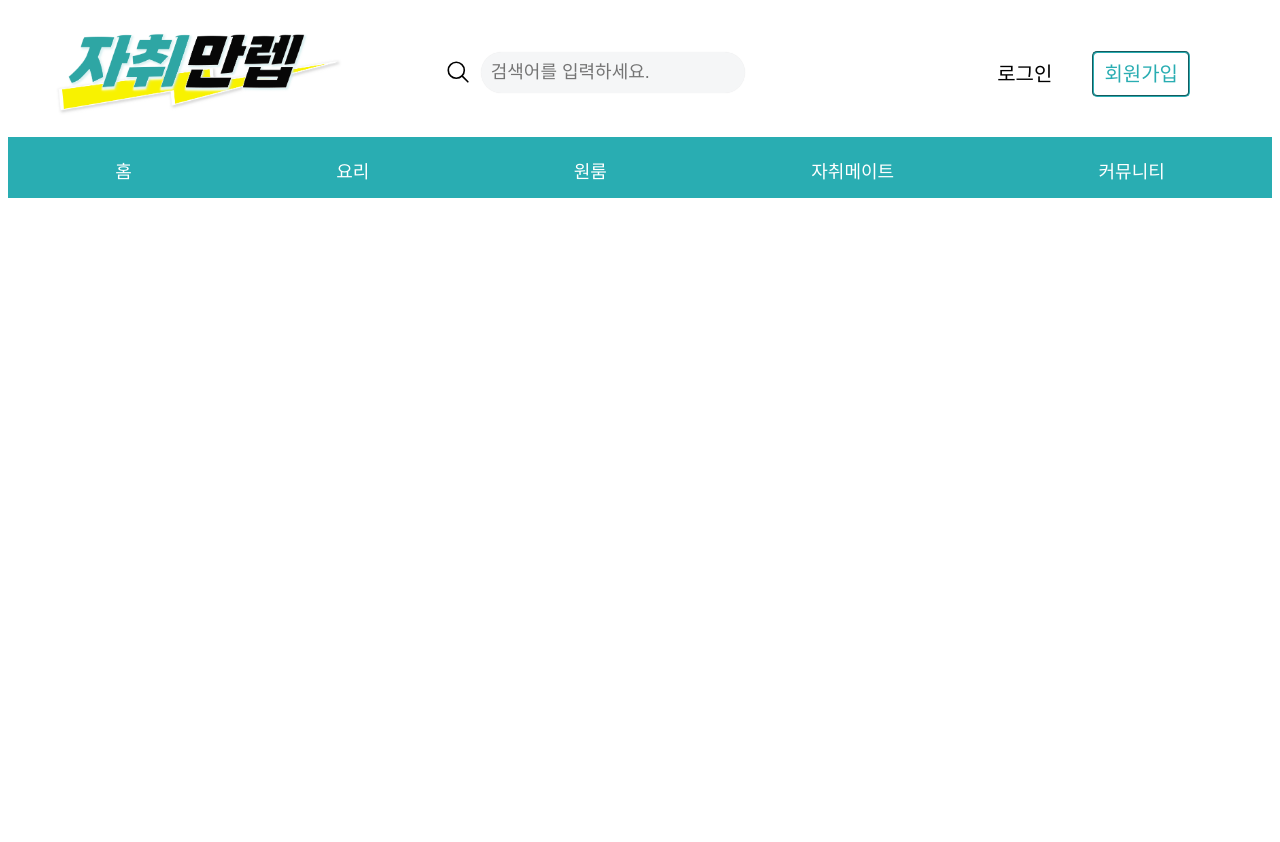
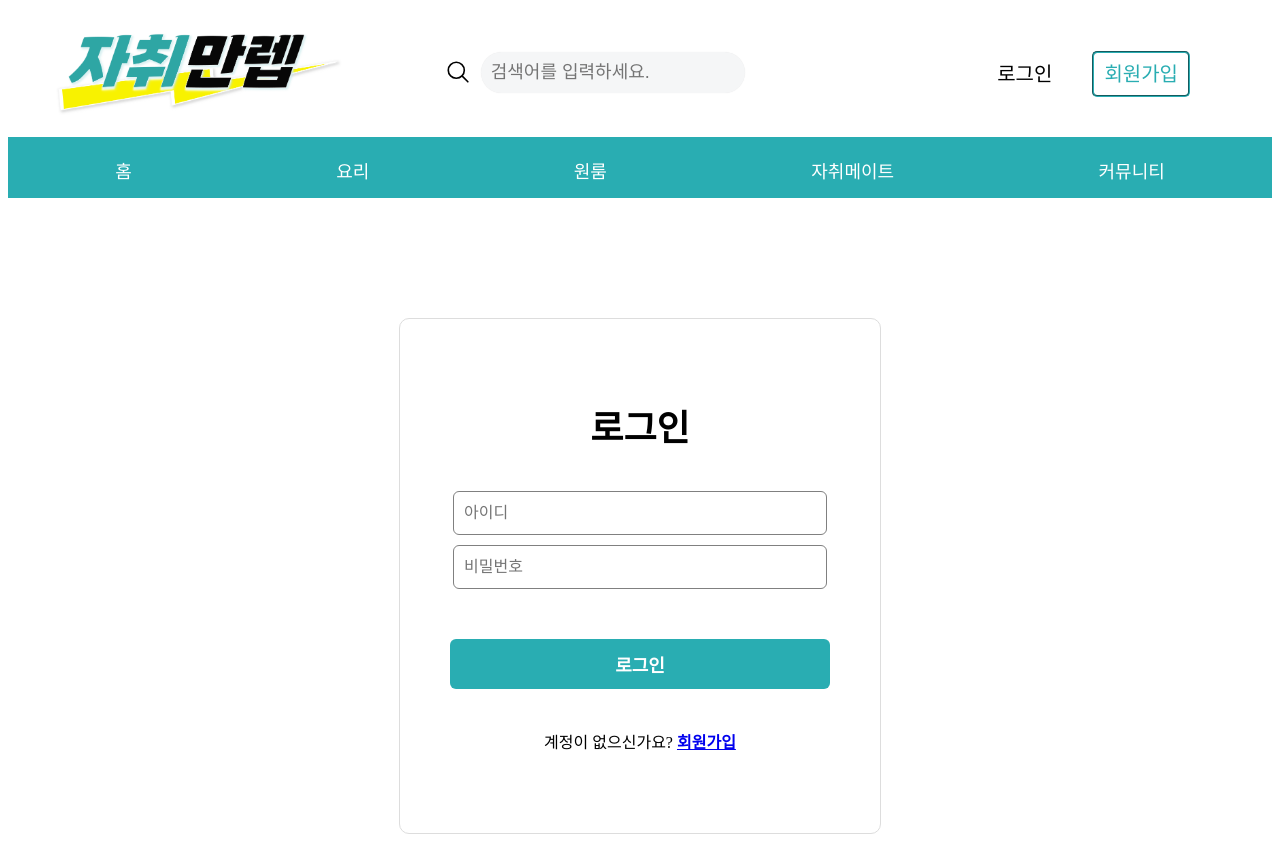
Before and after one commit to 2024-Hansung-Capstone/projectj-frontend, a React (Create React App) app: page /Login in a window 1280 px wide. Before the commit the page ends 800 px from the top, so only its background shows below. Built offline with nearby package versions, Linux system fonts and the light colour scheme; a web font is replaced by a local one.

Commit message:
add Login,Signup

```diff
--- a/src/App.js
+++ b/src/App.js
@@ -13,7 +13,8 @@ import HeaderB from "./pages/BeforeLogin/Header";
 import HomeB from "./pages/BeforeLogin/Home";
 import MateB from "./pages/BeforeLogin/Mate";
 import CommunityB from "./pages/BeforeLogin/Community";
-
+import Login from "./pages/BeforeLogin/Login";
+import Signup from "./pages/BeforeLogin/Signup";
 
 function App() {
   const isAuthenticated = true; // 실제 인증 상태로 대체
@@ -31,6 +32,8 @@ function App() {
             <Route path="/" element={isAuthenticated ? <HomeB /> : <HomeA />} />
             <Route path="/Mate" element={isAuthenticated ? <MateB /> : <MateA />} />
             <Route path="/Community" element={isAuthenticated ? <CommunityB /> : <CommunityA />} />
+            <Route path="/Login" element={<Login />}/>
+            <Route path="/Signup" element={<Signup />}/>
           </Routes>
         </div>
         <div className="footer-section"></div>
--- a/src/pages/BeforeLogin/Login.css
+++ b/src/pages/BeforeLogin/Login.css
@@ -0,0 +1,64 @@
+.login-form-container {
+    width: 400px;
+    margin: 0 auto;
+    margin-top: 120px;
+    text-align: center;
+    padding: 40px; /* �대� �щ갚 */
+    border: 1px solid #ddd; /* �� */
+    border-radius: 10px; /* �κ렐 �ㅻえ瑜� �꾪븳 �뚮몢由� 諛섍꼍 異붽� */
+}
+
+.login-form-item {
+    width: calc(100% - 20px);
+    margin-bottom: 10px;
+    margin-left: 10px; /* 醫뚯륫 留덉쭊 異붽� */
+}
+
+.login-form-title {
+    margin-top: 40px; /* �곷떒 �щ갚 議곗젙 */
+    text-align: center;
+    margin-bottom: 40px; /* �섎떒 �щ갚 議곗젙 */
+    font-size: 36px;
+    color: #000000;
+}
+
+.login-form-item input {
+    width: calc(100% - 20px);
+    height: 40px;
+    font-size: 16px;
+    margin-bottom: 0px;
+    padding-left: 10px;
+    border: 1px solid gray;
+    border-radius: 6px;
+    display: inline-block;
+}
+
+.login-form-button {
+    width: calc(100% - 20px);
+    height: 50px;
+    font-size: 18px;
+    font-weight: bold;
+    margin-top: 40px;
+    margin-bottom: 20px;
+    background-color: #29ADB2;
+    color: white;
+    border: none;
+    border-radius: 6px;
+    cursor: pointer;
+    display: inline-block;
+    transition: background-color 0.3s, color 0.3s;
+}
+
+.login-form-button:hover {
+    background-color: #209094;
+}
+
+.login-form-link {
+    text-align: center;
+    margin-top: 20px;
+    margin-bottom: 40px;
+}
+
+.login-form-link a {
+    font-weight: bold;
+}
--- a/src/pages/BeforeLogin/Login.js
+++ b/src/pages/BeforeLogin/Login.js
@@ -0,0 +1,41 @@
+import React from 'react';
+import './Login.css';
+import { Link, useNavigate } from 'react-router-dom';
+
+const Login= () => {
+  const navigate = useNavigate();
+
+  const handleLogin = () => {
+    console.log('로그인 버튼이 클릭되었습니다.');
+  };
+
+  return (
+    <div className="login-form-container">
+      <h2 className="login-form-title">로그인</h2>
+      <form>
+        <div className="login-form-item">
+          <input
+            type="text"
+            placeholder="아이디"
+          />
+        </div>
+        <div className="login-form-item">
+          <input
+            type="password"
+            placeholder="비밀번호"
+          />
+        </div>
+        <div>
+          <button type="button" onClick={handleLogin} className="login-form-button">
+            로그인
+          </button>
+        </div>
+      </form>
+      <p className="login-form-link">
+        계정이 없으신가요? <Link to="/signup">회원가입</Link>
+      </p>
+    </div>
+  );
+};
+
+export default Login;
--- a/src/pages/BeforeLogin/Signup.css
+++ b/src/pages/BeforeLogin/Signup.css
@@ -0,0 +1,83 @@
+.signup-form-container {
+    width: 400px;
+    margin: 0 auto; /* 媛��대뜲 �뺣젹�� �꾪븳 �ㅽ��� 異붽� */
+    margin-top: 120px;
+    margin-bottom: 120px;
+    text-align: center;
+    padding: 60px; /* �대� �щ갚 */
+    border: 1px solid #ddd; /* �� */
+    border-radius: 10px; /* �κ렐 �ㅻえ瑜� �꾪븳 �뚮몢由� 諛섍꼍 異붽� */
+}
+
+.signup-form-title {
+    margin-top: 20px; /* �곷떒 �щ갚 議곗젙 */
+    margin-bottom: 40px; /* �섎떒 �щ갚 議곗젙 */
+    text-align: center;
+    font-size: 36px;
+    color: #000000;
+}
+
+.signup-form-item {
+    width: calc(100% - 20px);
+    margin-bottom: 20px;
+    margin-left: 10px; /* 醫뚯륫 留덉쭊 異붽� */
+}
+
+.signup-form-item input,
+.signup-form-item select,
+.signup-form-item input[type="date"] {
+    width: 100%;
+    height: 40px;
+    font-size: 16px;
+    padding-left: 10px;
+    border: 1px solid gray;
+    border-radius: 4px;
+}
+
+.date-picker {
+    display: flex;
+  }
+
+  .date-input {
+    flex: 1;
+    margin-right: 10px;
+  }
+
+.signup-form-button {
+    width: calc(100% - 20px);
+    height: 50px;
+    font-size: 18px;
+    font-weight: bold;
+    margin-top: 40px;
+    margin-bottom: 5px;
+    background-color: #29ADB2;
+    color: white;
+    border: none;
+    border-radius: 6px;
+    cursor: pointer;
+    display: inline-block;
+    transition: background-color 0.3s, color 0.3s;
+}
+
+.signup-form-button:hover {
+    background-color: #209094;
+}
+
+.signup-form-item.checkbox {
+    position: relative;
+    margin-left: 25px;
+}
+
+.signup-form-item.checkbox input {
+    position: absolute;
+    top: 50%;
+    left: -140px;
+    transform: translateY(-50%) scale(0.5);
+}
+
+.signup-form-item.checkbox label {
+    position: relative;
+    text-align: left;
+    padding-left: 5px;
+    font-size: 14px;
+}
--- a/src/pages/BeforeLogin/Signup.js
+++ b/src/pages/BeforeLogin/Signup.js
@@ -0,0 +1,139 @@
+import React, { useState } from 'react';
+import './Signup.css';
+import { Link, useNavigate } from 'react-router-dom';
+
+const Signup= () => {
+  const navigate = useNavigate();
+  const [isAgeChecked, setAgeChecked] = useState(false);
+  const [isTermsChecked, setTermsChecked] = useState(false);
+  const [isPrivacyChecked, setPrivacyChecked] = useState(false);
+
+  const handleSignup = () => {
+    // 필수로 체크해야 하는 체크박스가 모두 체크되지 않았을 경우
+    if (!isAgeChecked || !isTermsChecked || !isPrivacyChecked) {
+      alert('약관에 동의해주십시오');
+      return; // 체크박스가 체크되지 않았을 경우, 더 이상 진행하지 않음
+    }
+
+    // 회원가입 로직을 여기에 추가할 수 있습니다.
+    console.log('회원가입 버튼이 클릭되었습니다.');
+
+    // 회원가입 성공 후 로그인 페이지로 이동
+    navigate('/');
+  };
+
+  // 연도, 월, 일을 생성하는 함수
+  const generateOptions = (start, end) => {
+    const options = [];
+    for (let i = start; i <= end; i++) {
+      options.push(<option key={i} value={i}>{i}</option>);
+    }
+    return options;
+  };
+
+  return (
+    <div className="signup-form-container">
+      <h2 className="signup-form-title">회원가입</h2>
+      <form>
+        <div className="signup-form-item" style={{ borderTopLeftRadius: '6px', borderTopRightRadius: '6px' }}>
+          <input
+            type="text"
+            placeholder="이름"
+          />
+        </div>
+        <div className="signup-form-item">
+          <input
+            type="text"
+            placeholder="아이디"
+          />
+        </div>
+        <div className="signup-form-item">
+          <input
+            type="password"
+            placeholder="비밀번호"
+          />
+        </div>
+        <div className="signup-form-item">
+          <input
+            type="password"
+            placeholder="비밀번호 확인"
+          />
+        </div>
+        <div className="signup-form-item">
+          <input
+            type="phonenumber"
+            placeholder="전화번호"
+          />
+        </div>
+        <div className="signup-form-item">
+          <input
+            type="text"
+            placeholder="이메일"
+          />
+        </div>
+        <div className="signup-form-item">
+          <select>
+            <option value="male">남성</option>
+            <option value="female">여성</option>
+          </select>
+        </div>
+        <div className="signup-form-item">
+          <div className="date-picker">
+            <select className="date-input" name="year">
+              <option value="">연도</option>
+              {generateOptions(1930, 2024)}
+            </select>
+            <select className="date-input" name="month">
+              <option value="">월</option>
+              {generateOptions(1, 12)}
+            </select>
+            <select className="date-input" name="day">
+              <option value="">일</option>
+              {generateOptions(1, 31)}
+            </select>
+          </div>
+        </div>
+
+        <div className="signup-form-item checkbox">
+        <input
+          type="checkbox"
+          id="ageCheckbox"
+          onChange={() => setAgeChecked(!isAgeChecked)}
+        />
+        <label htmlFor="ageCheckbox">[필수] 만 14세 이상입니다.</label>
+      </div>
+
+      <div className="signup-form-item checkbox">
+        <input
+          type="checkbox"
+          id="termsCheckbox"
+          onChange={() => setTermsChecked(!isTermsChecked)}
+        />
+        <label htmlFor="termsCheckbox">[필수] 회원가입 및 운영약관 동의</label>
+      </div>
+
+      <div className="signup-form-item checkbox">
+        <input
+          type="checkbox"
+          id="privacyCheckbox"
+          onChange={() => setPrivacyChecked(!isPrivacyChecked)}
+        />
+        <label htmlFor="privacyCheckbox">[필수] 개인정보 수집 및 이용 동의</label>
+      </div>
+
+        <div className="signup-form-item checkbox">
+          <input type="checkbox" id="marketingCheckbox" />
+          <label htmlFor="marketingCheckbox">[선택] 마케팅 이용 동의</label>
+        </div>
+
+        <div className="signup-form-item">
+          <button type="button" onClick={handleSignup} className="signup-form-button">
+            회원가입
+          </button>
+        </div>
+      </form>
+    </div>
+  );
+};
+
+export default Signup;
```
